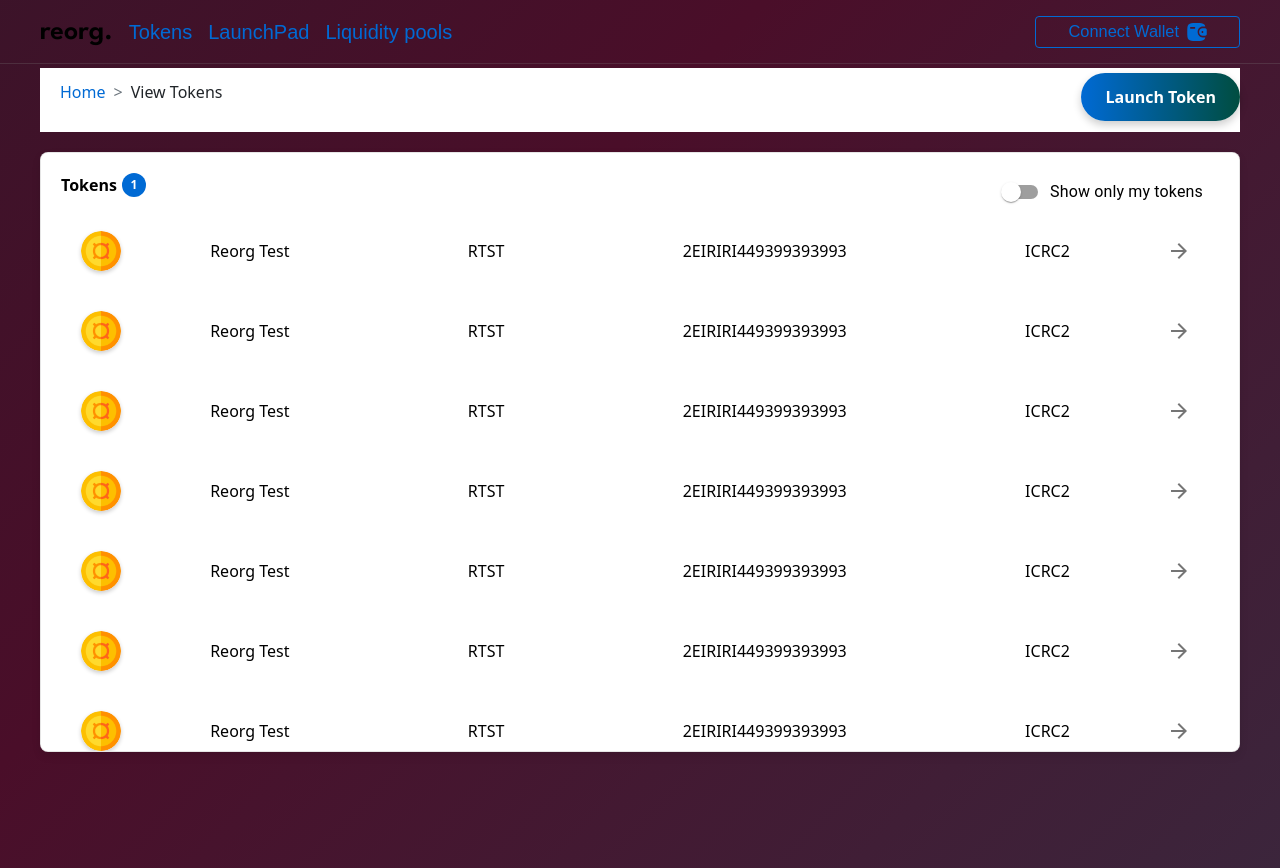
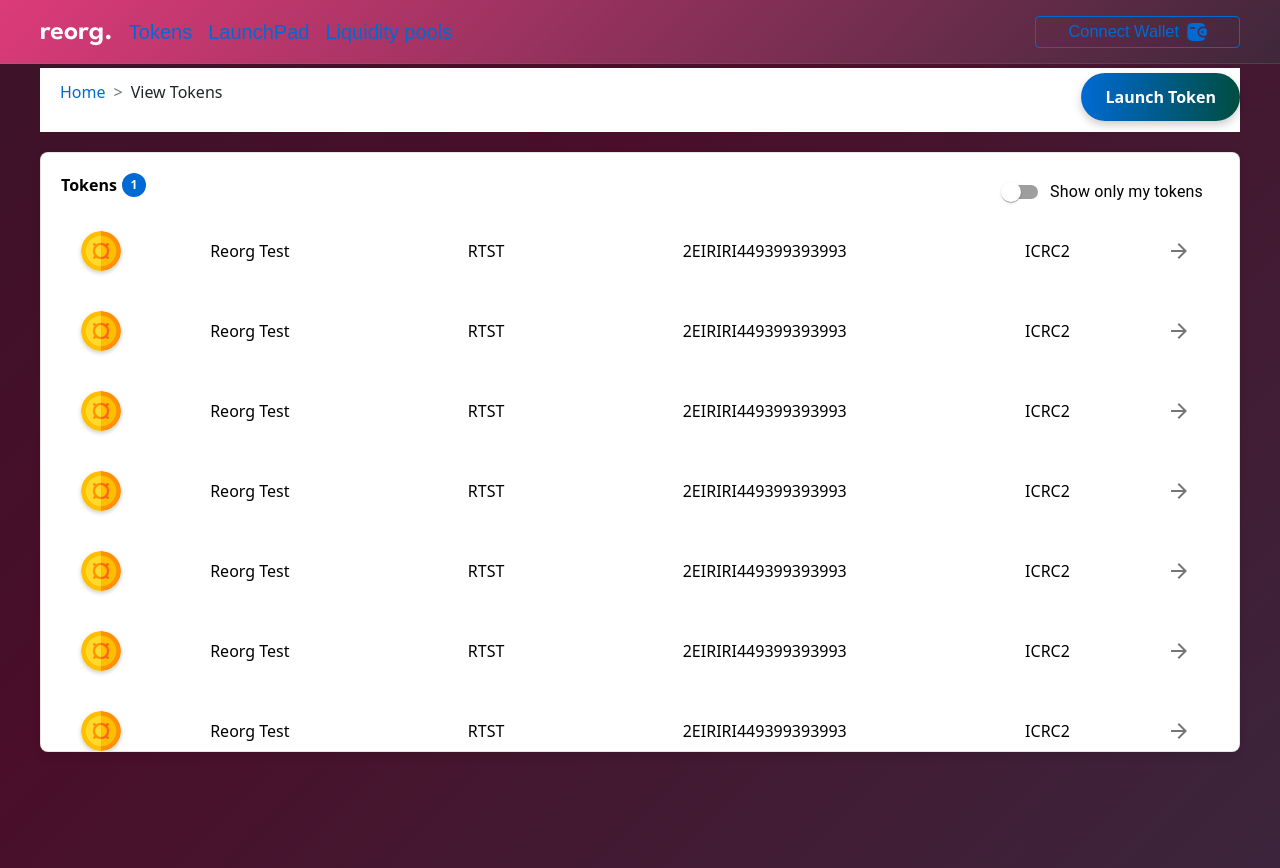
Before and after one commit to reorg-icp/Reorg, a React (Vite) app in the folder src/Quillo_frontend/: page /tokens in a window 1280 px wide. Built offline with nearby package versions, Linux system fonts and the light colour scheme; a web font is replaced by a local one.

Commit message:
z-index and Heade color change

```diff
--- a/src/Quillo_frontend/src/components/navigation/Desktop.tsx
+++ b/src/Quillo_frontend/src/components/navigation/Desktop.tsx
@@ -13,7 +13,7 @@ export const DesktopNav = (): JSX.Element => {
   });
 
   return (
-    <div className="desktopnavctr" style={{ zIndex: 1000 }}>
+    <div className="desktopnavctr" style={{ zIndex: 1000, overflow:"hidden" }}>
       <div className="logo_links">
         <Link
           to="/"
@@ -26,7 +26,7 @@ export const DesktopNav = (): JSX.Element => {
         >
           <span
             className="logo"
-            style={{ textDecoration: "none", color: "black", outline: "none" }}
+            style={{ textDecoration: "none", color: "white", outline: "none" }}
           >
             reorg.
           </span>
--- a/src/Quillo_frontend/src/pages/about.tsx
+++ b/src/Quillo_frontend/src/pages/about.tsx
@@ -233,6 +233,7 @@ const features: featuresType[] = [
     complete: false,
     content: "AI powered economic engineering",
   },
+
 ];
 
 // const howitworksSteps: howstepstype[] = [
--- a/src/Quillo_frontend/src/styles/components/navigation.scss
+++ b/src/Quillo_frontend/src/styles/components/navigation.scss
@@ -32,9 +32,33 @@
     outline: none;
     outline-color: transparent;
     // background-color: transparent;
+
+  }
+}
+@keyframes gradientBG {
+  0% {
+    background-position: 0% 50%;
+  }
+  50% {
+    background-position: 100% 50%;
+  }
+  100% {
+    background-position: 0% 50%;
   }
 }
 
+
+
+@keyframes animate {
+  0% {
+    transform: translateY(0) rotate(0deg);
+    opacity: 0.6;
+  }
+  100% {
+    transform: translateY(-1000px) rotate(720deg);
+    opacity: 0;
+  }
+}
 .desktopnavctr {
   @include tablet-upwards {
     @include flexmixin(row, no-wrap, center, space-between, 0);
@@ -50,6 +74,10 @@
   border: 0;
   border-bottom: 1px solid $divider;
   // background-color:transparent;
+  z-index: 1000;
+  background: linear-gradient(-45deg, #2c3e50, #4a0e29, #16222a,#e73c7e,);
+    background-size: 400% 400%;
+    animation: gradientBG 15s ease infinite;
   .logo_links {
     @include flexmixin(row, no-wrap, center, flex-start, 1rem);
 
--- a/src/Quillo_frontend/src/styles/index.scss
+++ b/src/Quillo_frontend/src/styles/index.scss
@@ -34,7 +34,7 @@ body {
   padding: 0;
   height: 100vh;
 
-overflow: scroll;
+
 overflow-y: auto;
 scrollbar-width: thin; /* Firefox: set scrollbar to thin */
   background: linear-gradient(-45deg, #2c3e50, #4a0e29, #16222a,#e73c7e,);
@@ -49,16 +49,18 @@ body::-webkit-scrollbar {
 }
 
 body::-webkit-scrollbar-track {
-  background: #f1f1f1; /* Background of the scrollbar track */
+  background: #2b0404; /* Background of the scrollbar track */
 }
 
 body::-webkit-scrollbar-thumb {
   background: #888; /* Color of the scrollbar thumb */
   border-radius: 4px; /* Rounded corners of the scrollbar thumb */
+  cursor: pointer;
 }
 
 body::-webkit-scrollbar-thumb:hover {
   background: #555; /* Color of the scrollbar thumb on hover */
+  cursor: pointer;
 }
 
 @keyframes gradientBG {
@@ -85,6 +87,6 @@ body::-webkit-scrollbar-thumb:hover {
     opacity: 0;
   }
 }
-::-webkit-scrollbar {
-  display: none;
-}
+// ::-webkit-scrollbar {
+//   display: none;
+// }
```
